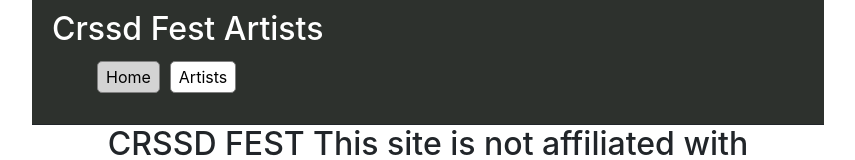
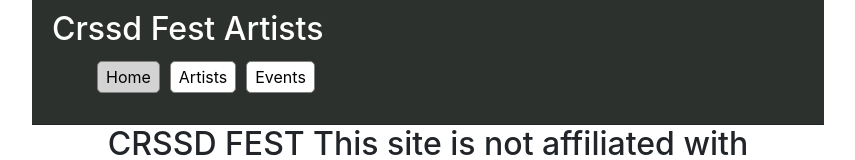
Before and after one commit to stephenprosso/spa-react, a React (Create React App) app: page / in a window 1280 px wide. Shown: the top 160 px of the page, without its empty margins (212-1067 px from the left). Built offline with nearby package versions, Linux system fonts and the light colour scheme.

Commit message:
link to events

```diff
--- a/src/components/navbar.js
+++ b/src/components/navbar.js
@@ -8,7 +8,7 @@
         <ul className="nav-menu">
             <li><NavLink className="nav-menu_link" exact to="/">Home</NavLink></li>
             <li><NavLink className="nav-menu_link" exact to="/Artists">Artists</NavLink></li>
-            {/* <li><NavLink className="nav-menu_link" exact to="/Events">Events</NavLink></li> */}
+            <li><NavLink className="nav-menu_link" exact to="/Events">Events</NavLink></li>
 
         </ul>
     </nav>
```
